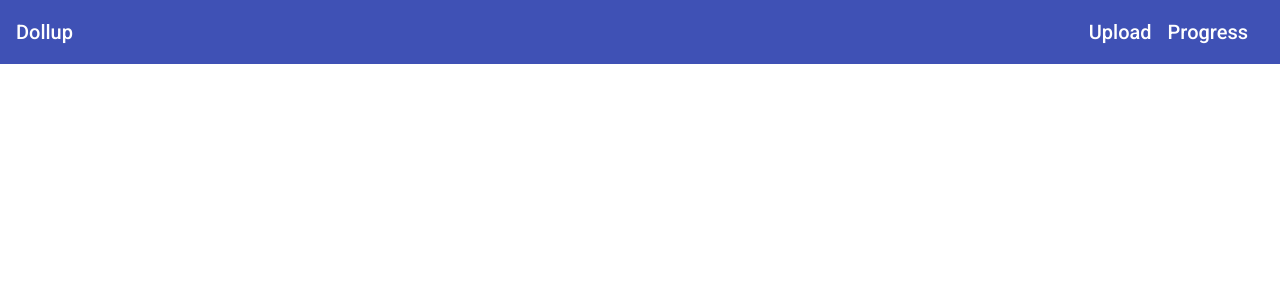
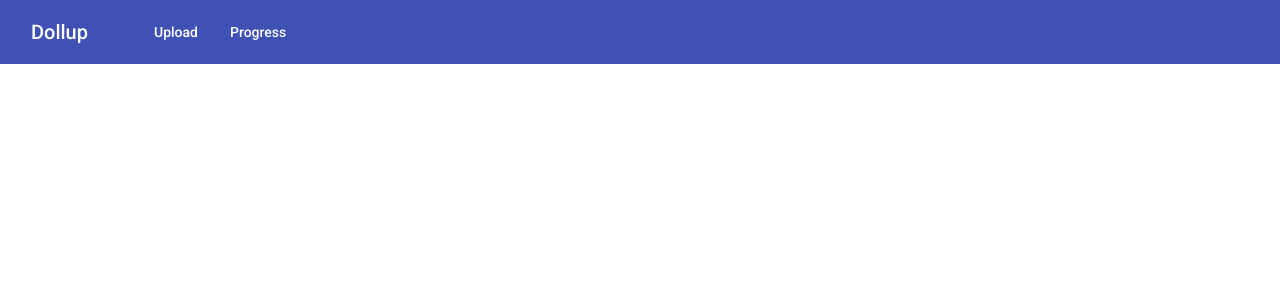
Before and after one commit to yangify/dollfront, an Angular app: page / in a window 1280 px wide. Shown: the top 300 px of the page. Built offline with nearby package versions, Linux system fonts and the light colour scheme.

Commit message:
updated header styling

```diff
--- a/src/app/layout/header/header.component.css
+++ b/src/app/layout/header/header.component.css
@@ -1,7 +1,4 @@
-.navbar {
-  justify-content: space-between;
+.title {
+  padding-left: 15px;
+  padding-right: 50px;
 }
-
-span {
-  padding-right: 1rem;
-}
--- a/src/app/layout/header/header.component.html
+++ b/src/app/layout/header/header.component.html
@@ -1,7 +1,7 @@
 <mat-toolbar color="primary" class="navbar">
-  <div>Dollup</div>
+  <div class="title">Dollup</div>
   <div>
-    <span>Upload</span>
-    <span>Progress</span>
+    <button mat-button>Upload</button>
+    <button mat-button>Progress</button>
   </div>
 </mat-toolbar>
```
